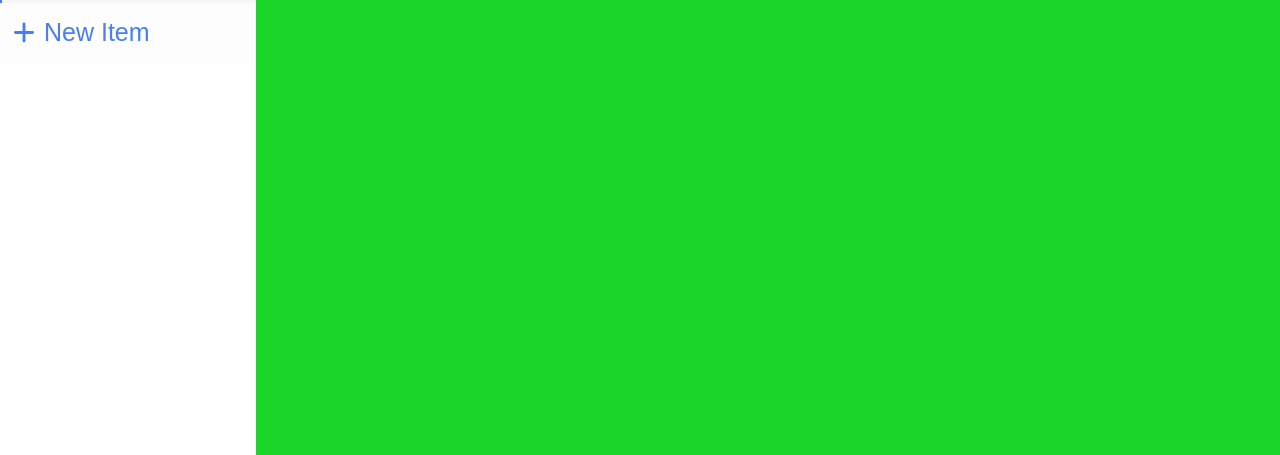
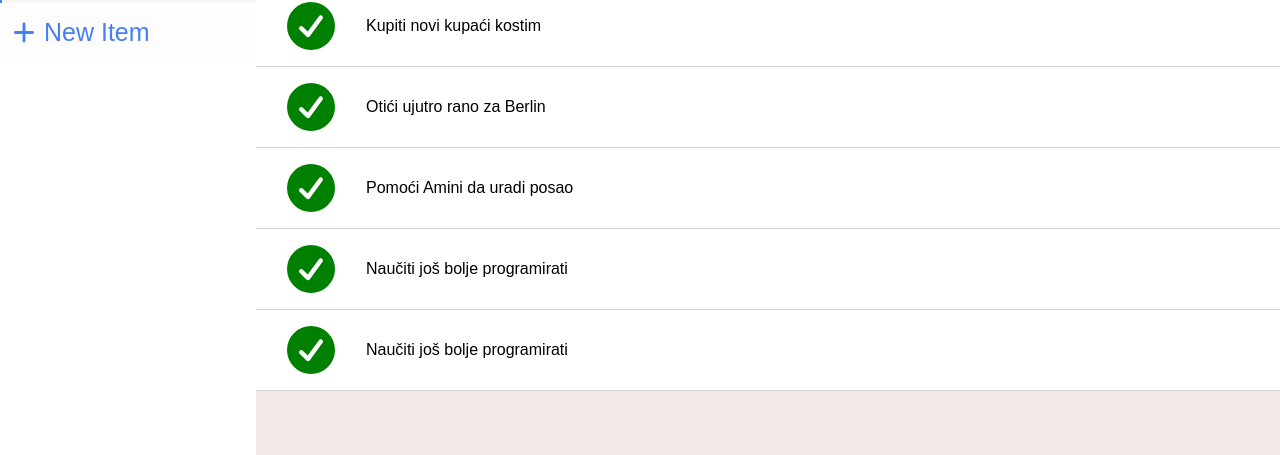
Before and after one commit to hamzic2019/todo-design, a plain HTML site: page index.html in a window 1280 px wide. Shown: the part 345-800 px from the top of the page. Drawn offline with Linux system fonts and the light colour scheme.

Commit message:
getting app to the end

```diff
--- a/index.html
+++ b/index.html
@@ -62,6 +62,39 @@
             <p class="date">Wednesday, 19 April</p>
         </div>
 
+
+
+        <div class="task">
+            <i class="fas fa-check-circle ovdje fa-3x"></i>
+            <p>Kupiti voće u Merkatoru</p>
+        </div><hr />
+
+        <div class="task">
+            <i class="fas fa-check-circle ovdje fa-3x"></i>
+            <p>Kupiti novi kupaći kostim</p>
+        </div><hr />
+
+        <div class="task">
+            <i class="fas fa-check-circle ovdje fa-3x"></i>
+            <p>Otići ujutro rano za Berlin</p>
+        </div><hr />
+
+        <div class="task">
+            <i class="fas fa-check-circle ovdje fa-3x"></i>
+            <p>Pomoći Amini da uradi posao</p>
+        </div><hr />
+
+        <div class="task">
+            <i class="fas fa-check-circle ovdje fa-3x"></i>
+            <p>Naučiti još bolje programirati</p>
+        </div><hr />
+
+        <div class="task">
+            <i class="fas fa-check-circle ovdje fa-3x"></i>
+            <p>Naučiti još bolje programirati</p>
+        </div>
+        <hr />
+
     </div>
 
     <script src="scripts/app.js"></script>
--- a/styles/style.css
+++ b/styles/style.css
@@ -51,7 +51,7 @@
 .main {
     height: 100vh;
     width: 80%;
-    background-color: rgb(26, 212, 42);
+    background-color: rgb(243, 232, 232); /*rgb(26, 212, 42)*/
     float: left;
 }
 
@@ -155,3 +155,26 @@ hr {
     font-size:30px;
     color:white;
 }
+
+
+.task {
+    width: 100%;
+    height:80px;
+    background-color: white;
+    display: flex;
+    align-items: center;
+    justify-content: left;
+    padding-left:25px;
+}
+
+.ovdje {
+    font-size:100%;
+    color:green;
+    margin-right:25px;
+    text-decoration: line-through!important;
+}
+
+.fa-check-circle {
+    font-size: 100%;
+    margin-right: 25px;
+}
```
